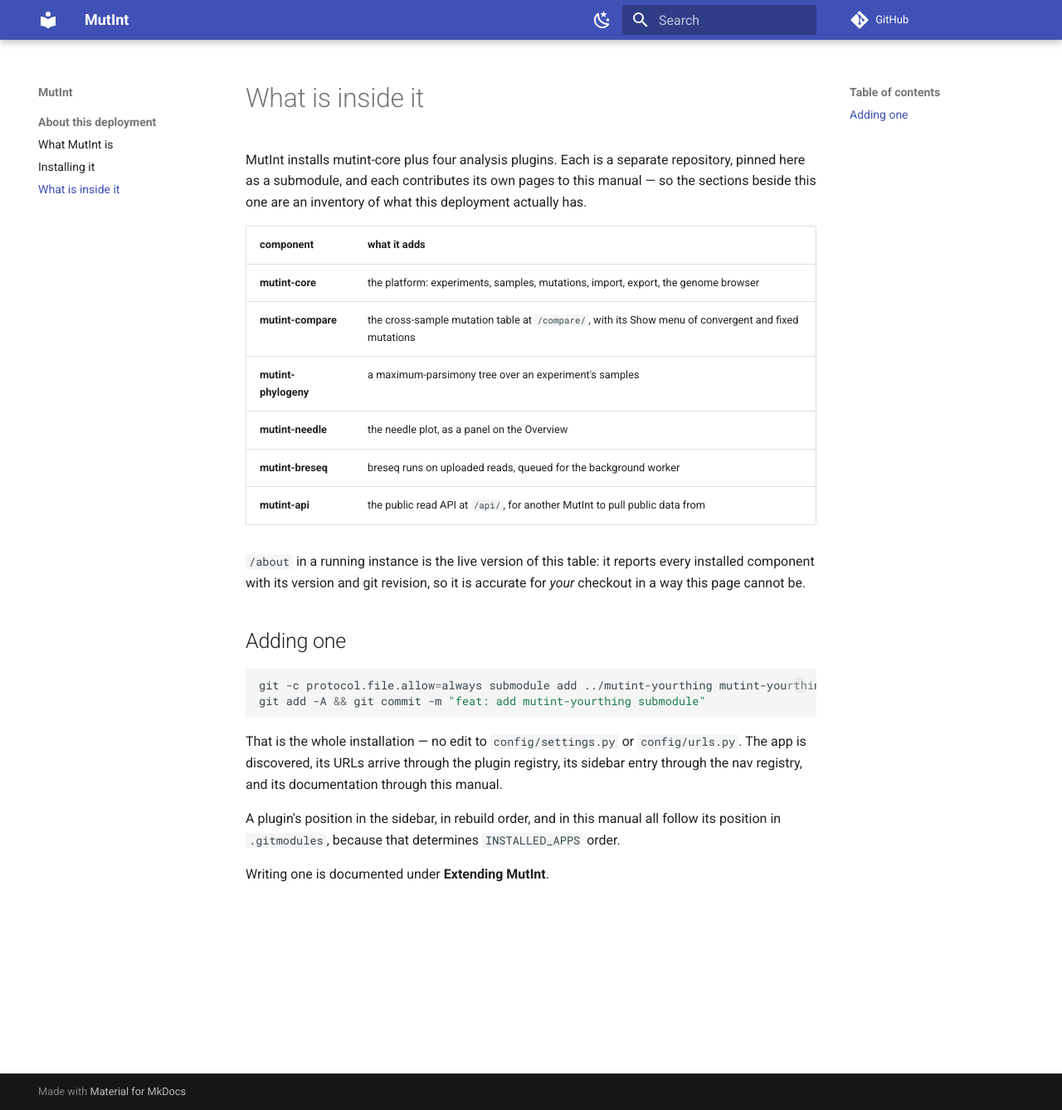
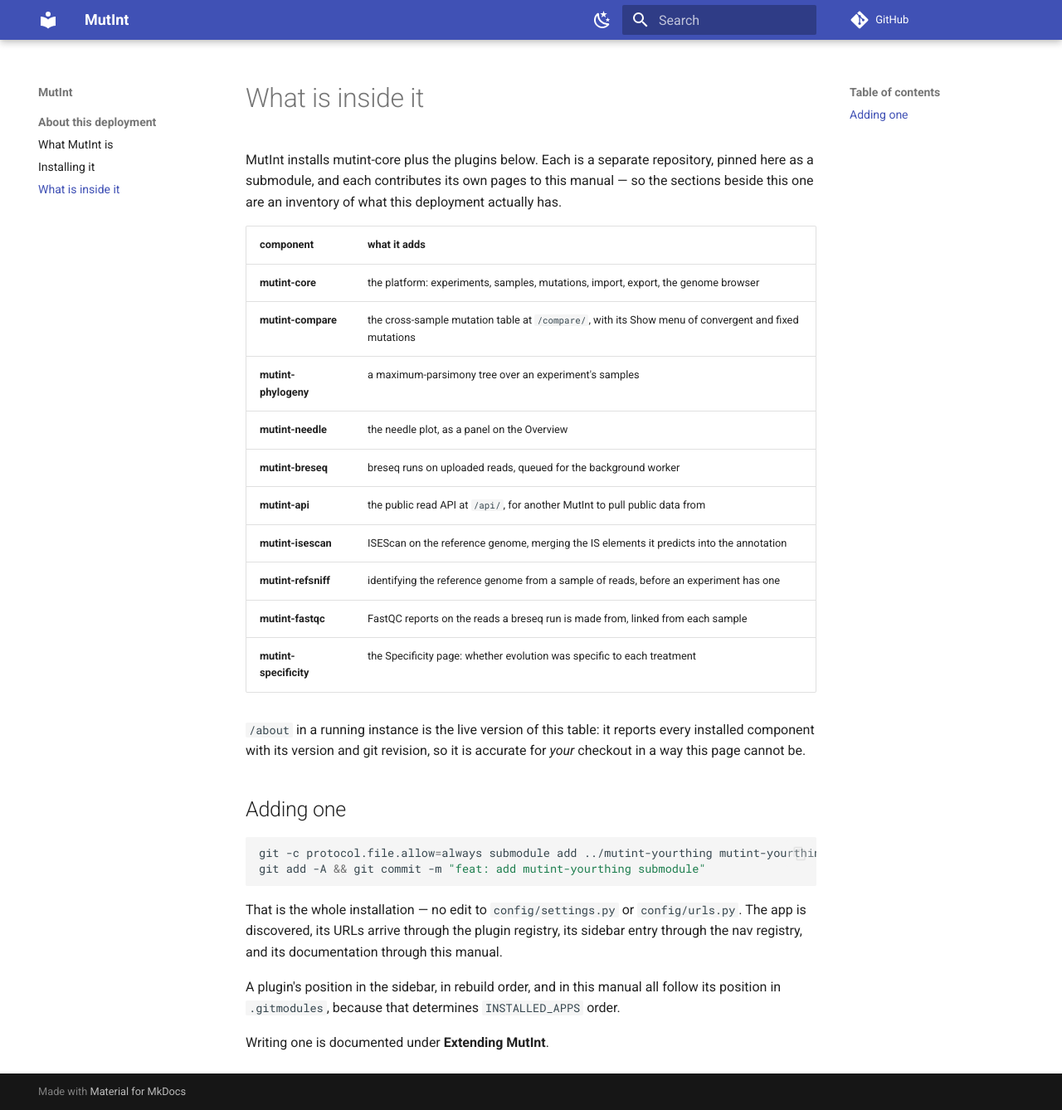
Before and after one commit to mutint/mutint, an MkDocs documentation site: the page built from docs/components.md, in a window 1280 px wide and 1338 px high. Shown: the whole window at 83% size. Built offline with MkDocs 1.6.1 and Material for MkDocs 9.7.7, drawn with Linux system fonts in a browser that asks for light colours; comment, search, counter and statistics services are not loaded.

Commit message:
feat: add mutint-specificity; bump mutint-core
mutint-specificity is the Specificity page: whether genome evolution was
specific to treatment, through the evospec package. mutint-core gains
register_example_dataset(ancestor=), which its example uses. The components
page lists it, and the three plugins it was already missing.

Co-Authored-By: Claude Opus 5.5 <noreply@anthropic.com>

```diff
--- a/docs/components.md
+++ b/docs/components.md
@@ -1,6 +1,6 @@
 # What is inside it
 
-MutInt installs mutint-core plus four analysis plugins. Each is a separate repository, pinned
+MutInt installs mutint-core plus the plugins below. Each is a separate repository, pinned
 here as a submodule, and each contributes its own pages to this manual — so the sections beside
 this one are an inventory of what this deployment actually has.
 
@@ -12,6 +12,10 @@ this one are an inventory of what this deployment actually has.
 | **mutint-needle** | the needle plot, as a panel on the Overview |
 | **mutint-breseq** | breseq runs on uploaded reads, queued for the background worker |
 | **mutint-api** | the public read API at `/api/`, for another MutInt to pull public data from |
+| **mutint-isescan** | ISEScan on the reference genome, merging the IS elements it predicts into the annotation |
+| **mutint-refsniff** | identifying the reference genome from a sample of reads, before an experiment has one |
+| **mutint-fastqc** | FastQC reports on the reads a breseq run is made from, linked from each sample |
+| **mutint-specificity** | the Specificity page: whether evolution was specific to each treatment |
 
 `/about` in a running instance is the live version of this table: it reports every installed
 component with its version and git revision, so it is accurate for *your* checkout in a way
```
Also changed, not shown: .gitmodules.
